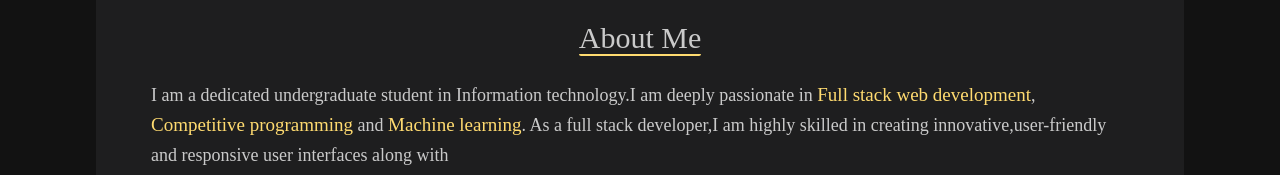
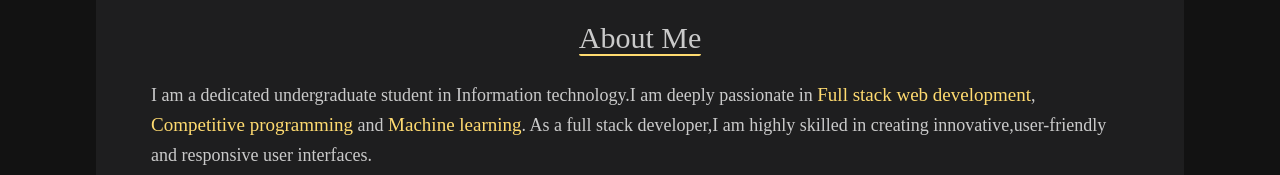
Before and after one commit to Ramachandran-27/portfolio, a plain HTML site: page index.html in a window 1280 px wide. Shown: the part 777-952 px from the top of the page. Drawn offline with Linux system fonts and the light colour scheme.

Commit message:
Update index.html

```diff
--- a/index.html
+++ b/index.html
@@ -52,7 +52,7 @@
         <h2><span class="title">About Me</span></h2>
         <p style="font-size:18px;margin:15px 25px 0px 25px;text-align:left;">
             I am a dedicated undergraduate student in Information technology.I am deeply passionate in <span class="name">Full stack web development</span>,<span class="name">Competitive programming </span> and <span class="name">Machine learning</span>.
-            As a full stack developer,I am highly skilled in creating innovative,user-friendly and responsive user interfaces along with
+            As a full stack developer,I am highly skilled in creating innovative,user-friendly and responsive user interfaces.
         </p>
         <p style="font-size:18px;margin:0px 25px;text-align: jleft;">
                 I thrive in solving complex problems by approaching them analytically to find the most efficient solutions.
```
